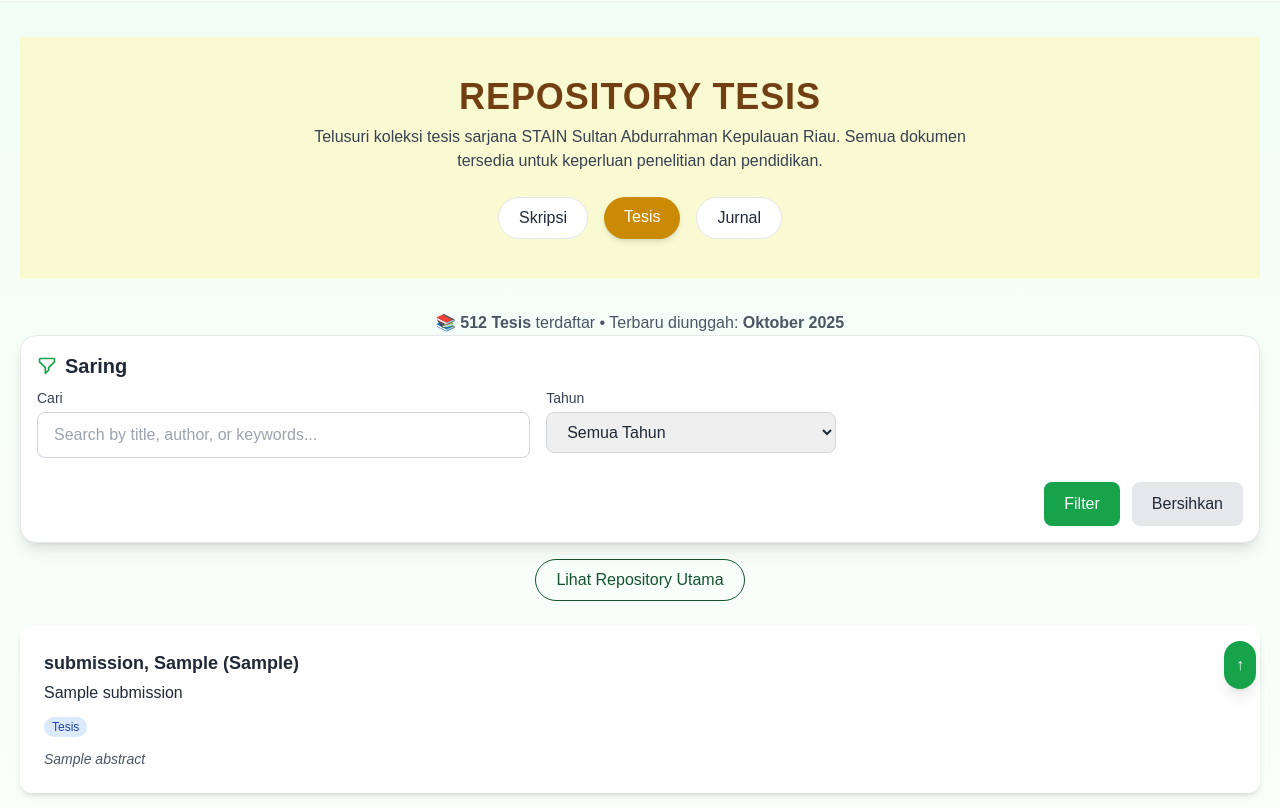
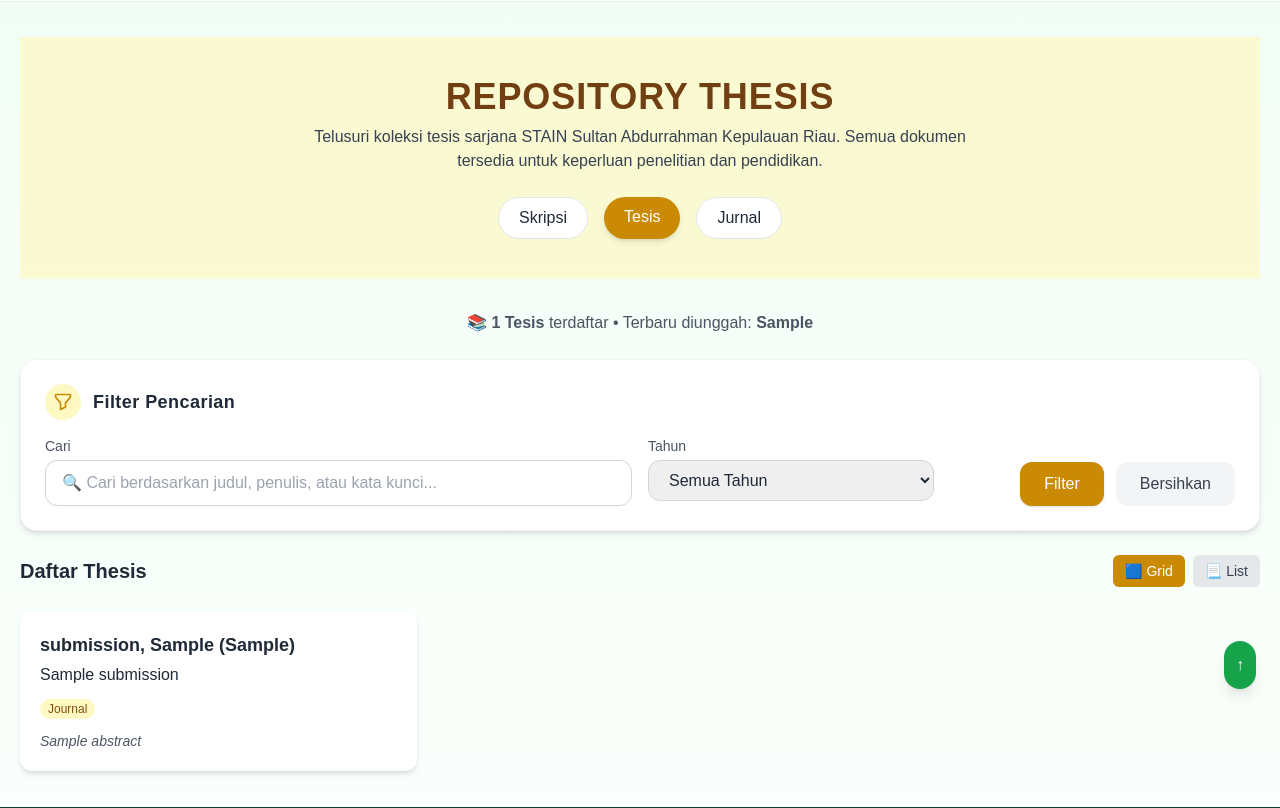
Before and after one commit to trycatchburger/sitasi, a PHP site: the page made by app/views/repository_tesis.php in a window 1280 px wide. Shown: the part 87-895 px from the top of the page. Run offline with PHP 8.4, Linux system fonts and the light colour scheme; tables that the repository leaves empty hold one stand-in row (values such as "Sample post"); the template is opened without the code that fills it: most values are stand-ins (such as "Sample title", 1, 10 or a date in 2020); data that the repository does not hold is empty; a stand-in replaces the project's code that opens the database connection; some libraries are stand-ins or nearby versions.

Commit message:
Fix UI REPO

```diff
--- a/app/views/repository_tesis.php
+++ b/app/views/repository_tesis.php
@@ -3,7 +3,7 @@
 
 <!-- Header -->
   <header class="text-center py-10 bg-yellow-100/70">
-    <h1 class="text-4xl font-extrabold text-yellow-900 tracking-wide">REPOSITORY TESIS</h1>
+    <h1 class="text-4xl font-extrabold text-yellow-900 tracking-wide">REPOSITORY THESIS</h1>
     <p class="mt-2 text-gray-700 max-w-2xl mx-auto">
       Telusuri koleksi tesis sarjana STAIN Sultan Abdurrahman Kepulauan Riau.
       Semua dokumen tersedia untuk keperluan penelitian dan pendidikan.
@@ -19,39 +19,46 @@
 
   <!-- Statistik -->
   <section class="max-w-5xl mx-auto mt-8 text-center text-gray-600">
-    <p>📚 <strong>512 Tesis</strong> terdaftar • Terbaru diunggah: <strong>Oktober 2025</strong></p>
+    <p>📚 <strong><?= $totalSubmissions ?> Tesis</strong> terdaftar • Terbaru diunggah: <strong><?= $lastUpload ?></strong></p>
   </section>
 
 
 
 <!-- Filter Box -->
-  <div class="bg-white rounded-2xl shadow-lg p-4 mb-4 border border-gray-20">
-    <h2 class="text-xl font-semibold text-gray-800 mb-2 flex items-center">
-      <svg class="w-5 h-5 mr-2 text-green-600" fill="none" stroke="currentColor" viewBox="0 0 24 24">
-        <path stroke-linecap="round" stroke-linejoin="round" stroke-width="2" d="M3 4a1 1 0 011-1h16a1 1 0 011 1v2.586a1 1 0 01-.293.707l-6.414 6.414a1 1 0 00-.293.707V17l-4 4v-6.586a1 1 0 00-.293-.707L3.293 7.293A1 1 0 013 6.586V4z"/>
+<div class="bg-white shadow-md border border-gray-100 rounded-2xl p-6 mt-6 mb-6"> <!-- tambahkan mb-6 -->
+  <div class="flex items-center mb-4">
+    <div class="w-9 h-9 flex items-center justify-center bg-yellow-100 text-yellow-700 rounded-full mr-3">
+      <svg xmlns="http://www.w3.org/2000/svg" class="w-5 h-5 text-yellow-600" fill="none" viewBox="0 0 24 24" stroke="currentColor">
+        <path stroke-linecap="round" stroke-linejoin="round" stroke-width="2" d="M3 4a1 1 0 011-1h16a1 1 0 011 1v2l-6 7v5l-6 3v-8L3 6V4z" />
       </svg>
-      Saring
-    </h2>
+    </div>
+    <h2 class="text-lg font-semibold text-gray-800 tracking-wide">Filter Pencarian</h2>
+  </div>
 
-    <form method="GET" action="<?= url('submission/repository_tesis') ?>" class="grid grid-cols-1 md:grid-cols-12 gap-4">
+  <form method="GET" action="<?= url('submission/repository_journal') ?>"
+
+        class="grid grid-cols-1 sm:grid-cols-2 md:grid-cols-12 gap-4">
     <input type="hidden" name="page" value="1">
 
     <!-- Search -->
-      <div class="md:col-span-5">
-        <label class="block text-sm font-medium text-gray-700 mb-1">Cari</label>
-        <input type="text" name="search" value="<?= htmlspecialchars($search ?? $_GET['search'] ?? '') ?>" placeholder="Search by title, author, or keywords..." class="w-full px-4 py-2.5 border border-gray-300 rounded-lg focus:outline-none focus:ring-2 focus:ring-green-500">
+    <div class="md:col-span-6 sm:col-span-2 col-span-1">
+      <label class="block text-sm font-medium text-gray-600 mb-1">Cari</label>
+      <input type="text"
+             name="search"
+             value="<?= htmlspecialchars($search ?? $_GET['search'] ?? '') ?>"
+             placeholder="🔍 Cari berdasarkan judul, penulis, atau kata kunci..."
+             class="w-full px-4 py-2.5 border border-gray-300 rounded-xl focus:ring-2 focus:ring-yellow-500 focus:border-yellow-500 transition duration-150">
     </div>
 
     <!-- Year -->
-      <div class="md:col-span-3">
-        <label class="block text-sm font-medium text-gray-700 mb-1">Tahun</label>
-        <select name="year" class="w-full px-4 py-2.5 border border-gray-300 rounded-lg focus:outline-none focus:ring-2 focus:ring-green-500">
+    <div class="md:col-span-3 sm:col-span-1 col-span-1">
+      <label class="block text-sm font-medium text-gray-600 mb-1">Tahun</label>
+      <select name="year"
+              class="w-full px-4 py-2.5 border border-gray-300 rounded-xl focus:ring-2 focus:ring-yellow-500 focus:border-yellow-500 transition duration-150">
         <option value="">Semua Tahun</option>
         <?php
           $years = [];
-            foreach ($submissions as $s) {
-              $years[] = $s['tahun_publikasi'];
-            }
+          foreach ($submissions as $s) $years[] = $s['tahun_publikasi'];
           $years = array_unique($years);
           rsort($years);
           foreach ($years as $y):
@@ -62,47 +69,57 @@
     </div>
 
     <!-- Buttons -->
-      <div class="md:col-span-12 flex justify-end gap-3 pt-2">
-        <button type="submit" class="px-5 py-2.5 bg-green-600 text-white rounded-lg hover:bg-green-70 transition">
+    <div class="md:col-span-3 sm:col-span-2 col-span-1 flex flex-col sm:flex-row md:justify-end items-stretch sm:items-end gap-3 pt-2">
+      <button type="submit"
+              class="w-full sm:w-auto px-6 py-2.5 bg-yellow-600 text-white font-medium rounded-xl shadow hover:bg-yellow-700 transition transform hover:-translate-y-0.5 duration-200">
         Filter
       </button>
-        <a href="<?= url('submission/repository_tesis') ?>" class="px-5 py-2.5 bg-gray-200 text-gray-800 rounded-lg hover:bg-gray-300 transition">
+      <a href="<?= url('submission/repository_journal') ?>"
+         class="w-full sm:w-auto px-6 py-2.5 bg-gray-100 text-gray-700 font-medium rounded-xl hover:bg-gray-200 transition">
         Bersihkan
       </a>
     </div>
   </form>
 </div>
 
-  <!-- Link to Main Repository -->
-  <div class="mb-6 text-center">
-    <a href="<?= url('submission/repository') ?>" class="inline-block px-5 py-2 border border-green-900 text-green-900 rounded-full hover:bg-green-600 hover:text-white transition">
-      Lihat Repository Utama
-    </a>
+  <!-- Journals List -->
+<div class="flex justify-between items-center mb-6">
+  <h2 class="text-xl font-semibold text-gray-800">Daftar Thesis</h2>
+
+  <!-- Tombol Pilihan Tampilan -->
+  <div class="flex gap-2">
+    <button id="gridBtn" class="px-3 py-1.5 rounded-md bg-yellow-600 text-white text-sm font-medium hover:bg-yellow-700 active">🟦 Grid</button>
+    <button id="listBtn" class="px-3 py-1.5 rounded-md bg-gray-200 text-gray-700 text-sm font-medium hover:bg-gray-300">📃 List</button>
+  </div>
 </div>
 
-  <!-- Tesis List -->
 <?php if (empty($submissions)): ?>
   <div class="bg-white rounded-xl shadow p-10 text-center">
     <img src="https://www.svgrepo.com/show/327408/no-data.svg" alt="No Data" class="w-24 h-24 mx-auto mb-4 opacity-50">
     <p class="text-gray-500">Data Tidak Ditemukan</p>
   </div>
 <?php else: ?>
-    <div class="grid grid-cols-1 gap-6">
+  <!-- Container utama -->
+  <div id="submissionContainer" class="grid grid-cols-1 md:grid-cols-2 lg:grid-cols-3 gap-6 transition-all duration-300">
+
     <?php foreach ($submissions as $submission): ?>
       <?php
         $nameParts = explode(' ', htmlspecialchars($submission['nama_mahasiswa']));
-          $lastName = end($nameParts); // Get the last part as the last name
-          $firstNames = array_slice($nameParts, 0, -1); // Get all parts except the last
-          $firstName = implode(' ', $firstNames); // Join the first/middle names
+        $lastName = end($nameParts);
+        $firstNames = array_slice($nameParts, 0, -1);
+        $firstName = implode(' ', $firstNames);
         $formattedName = $lastName . ', ' . $firstName;
-          $titleLink = '<a href="' . url('submission/detail/' . $submission['id']) . '" class="text-green-70 hover:text-green-900 font-medium hover:underline">' . htmlspecialchars($submission['judul_skripsi']) . '</a>';
+
+        $titleLink = '<a href="' . url('submission/detail/' . $submission['id']) . '" class="text-yellow-70 hover:text-yellow-900 font-medium hover:underline">' . htmlspecialchars($submission['judul_skripsi']) . '</a>';
       ?>
-        <div class="bg-white p-6 rounded-xl shadow-md hover:shadow-lg transition-transform transform hover:-translate-y-1">
+
+      <div class="submission-item bg-white rounded-xl shadow-md hover:shadow-lg transition-transform transform hover:-translate-y-1 overflow-hidden">
+        <div class="p-5">
           <div class="text-lg font-semibold text-gray-800"><?= $formattedName ?> (<?= htmlspecialchars($submission['tahun_publikasi']) ?>)</div>
           <div class="mt-1 text-gray-70"><?= $titleLink ?></div>
           <div class="flex gap-3 mt-3 text-sm">
-            <span class="bg-blue-100 text-blue-800 px-2 py-0.5 rounded-full text-xs font-medium">
-              Tesis
+            <span class="bg-yellow-100 text-yellow-800 px-2 py-0.5 rounded-full text-xs font-medium">
+              Journal
             </span>
           </div>
           <?php if (!empty($submission['abstract'])): ?>
@@ -111,9 +128,54 @@
             </div>
           <?php endif; ?>
         </div>
+      </div>
+
     <?php endforeach; ?>
   </div>
 <?php endif; ?>
+
+<script>
+  const gridBtn = document.getElementById('gridBtn');
+  const listBtn = document.getElementById('listBtn');
+  const container = document.getElementById('submissionContainer');
+
+  gridBtn.addEventListener('click', () => {
+    container.classList.remove('list-view');
+    container.classList.add('grid', 'md:grid-cols-2', 'lg:grid-cols-3');
+    gridBtn.classList.add('bg-yellow-600', 'text-white');
+    gridBtn.classList.remove('bg-gray-200', 'text-gray-700');
+    listBtn.classList.add('bg-gray-200', 'text-gray-700');
+    listBtn.classList.remove('bg-yellow-600', 'text-white');
+  });
+
+  listBtn.addEventListener('click', () => {
+    container.classList.add('list-view');
+    container.classList.remove('grid', 'md:grid-cols-2', 'lg:grid-cols-3');
+    gridBtn.classList.add('bg-gray-200', 'text-gray-700');
+    gridBtn.classList.remove('bg-yellow-600', 'text-white');
+    listBtn.classList.add('bg-yellow-600', 'text-white');
+    listBtn.classList.remove('bg-gray-200', 'text-gray-700');
+  });
+</script>
+
+<style>
+  /* Tampilan list: susun horizontal */
+  .list-view {
+    display: flex;
+    flex-direction: column;
+    gap: 1rem;
+  }
+
+  .list-view .submission-item {
+    display: flex;
+    flex-direction: row;
+    align-items: center;
+  }
+
+  .list-view .submission-item .p-5 {
+    flex: 1;
+  }
+</style>
 
   <!-- Pagination Controls -->
   <?php if (!empty($submissions) && $totalPages > 1): ?>
@@ -212,7 +274,7 @@
 
 
 <?php
-$title = 'Journal Repository | Portal Unggah Jurnal Mandiri';
+$title = 'Repository Thesis | Portal Unggah Mandiri';
 $content = ob_get_clean();
 require __DIR__ . '/main.php';
 ?>
```
Also changed, not shown: app/Controllers/SubmissionController.php (+43 -3 lines), app/views/repository_journal.php (+6 -11 lines), app/views/repository_skripsi.php (+96 -34 lines). Lines whose indentation alone changed are shown as unchanged.
